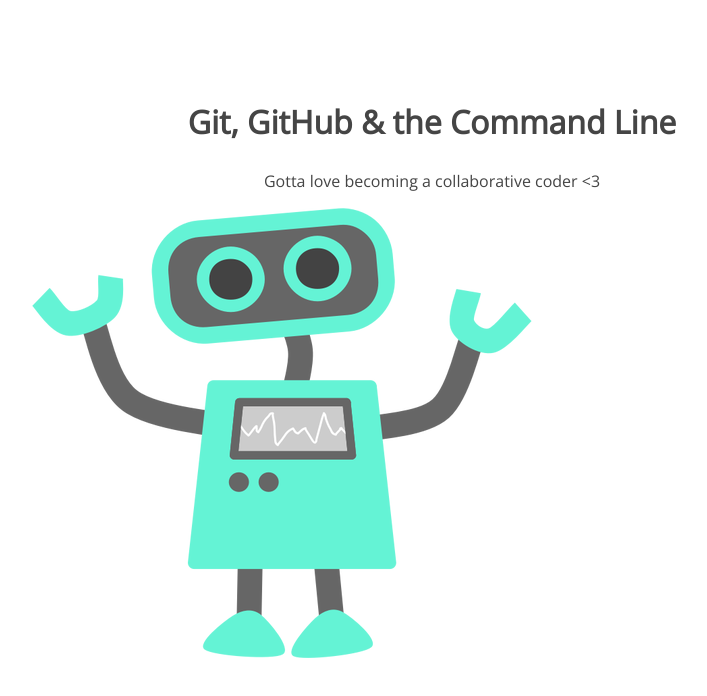
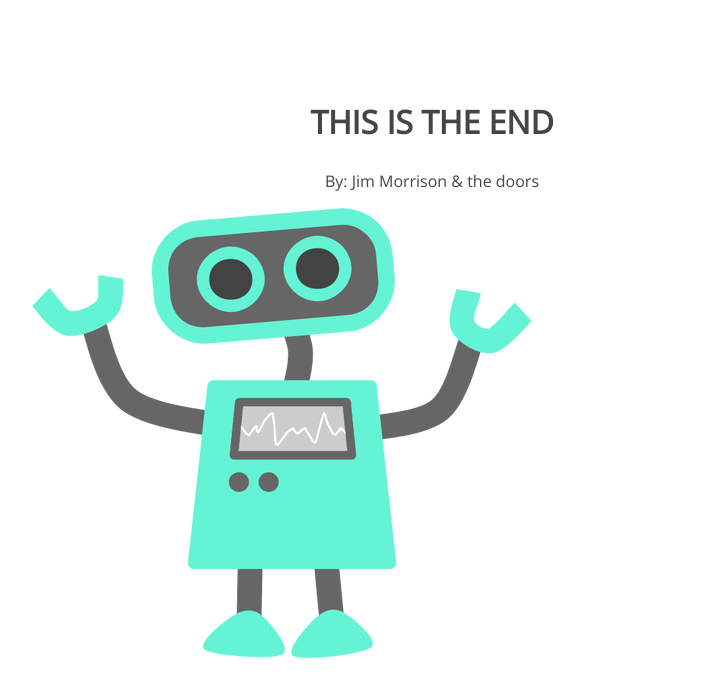
Before and after one commit to intherightdirection/105-project, a plain HTML site: page index.html in a window 1280 px wide. Shown: the whole page, without its empty margins (208-915 px from the left). Drawn offline with nearby package versions, Linux system fonts and the light colour scheme.

Commit message:
Changed some text!

```diff
--- a/index.html
+++ b/index.html
@@ -8,8 +8,8 @@
 </head>
 <body>
 	<section>
-		<h1>Git, GitHub & the Command Line</h1>
-		<p>Gotta love becoming a collaborative coder <3</p>
+		<h1>THIS IS THE END</h1>
+		<p>By: Jim Morrison &amp; the doors</p>
 		<img src="img/happy-blue-robot.png">
 	</section>
 </body>
```
